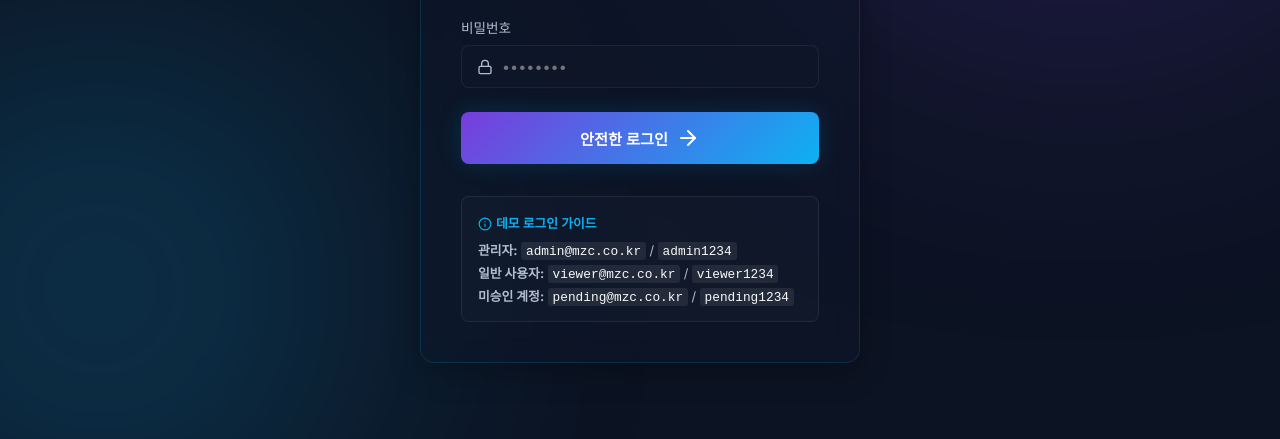
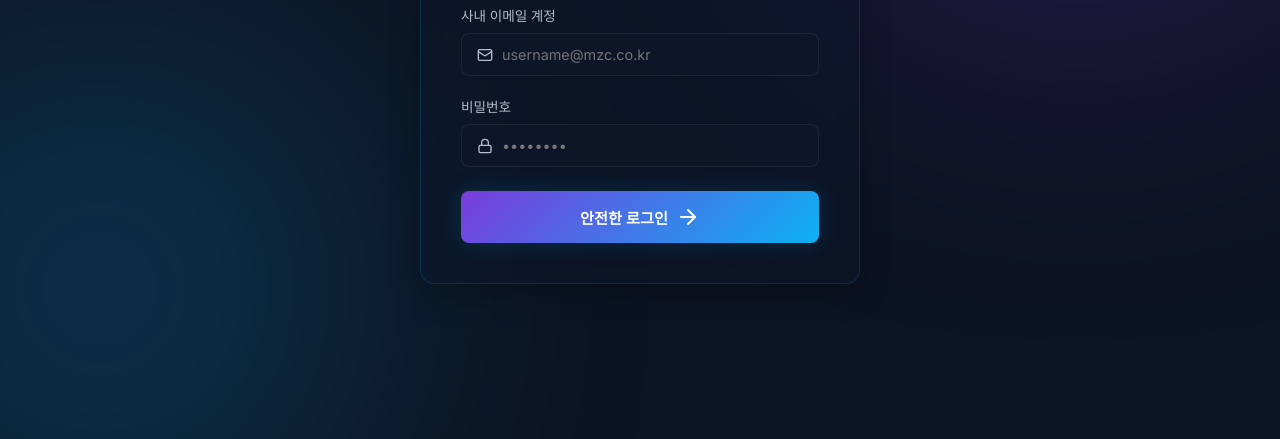
Before and after one commit to ISSU-ai/ai-radar, a website: page login.html in a window 1280 px wide. Shown: the part 361-800 px from the top of the page. Drawn offline with nearby package versions, Linux system fonts and the light colour scheme.

Commit message:
feat: clean old demo users, setup wonzero and admin accounts, and remove demo guide from login page

```diff
--- a/login.html
+++ b/login.html
@@ -134,33 +134,7 @@
       align-items: center;
       gap: 0.5rem;
     }
-    .guide-box {
-      background: rgba(255, 255, 255, 0.02);
-      border: 1px solid var(--card-border);
-      padding: 1rem;
-      border-radius: 8px;
-      margin-top: 2rem;
-      font-size: 0.8rem;
-      color: var(--text-secondary);
-    }
-    .guide-box h4 {
-      color: var(--accent-blue);
-      margin-bottom: 0.5rem;
-      font-weight: 600;
-    }
-    .guide-box ul {
-      list-style-type: none;
-      padding-left: 0;
-      display: flex;
-      flex-direction: column;
-      gap: 0.25rem;
-    }
-    .guide-box code {
-      background: rgba(255, 255, 255, 0.08);
-      padding: 0.1rem 0.3rem;
-      border-radius: 3px;
-      color: var(--text-primary);
-    }
+
   </style>
 </head>
 <body>
@@ -207,14 +181,7 @@
         </button>
       </form>
 
-      <div class="guide-box">
-        <h4><i data-lucide="info" style="width: 14px; height: 14px; display: inline; vertical-align: middle; margin-right: 4px;"></i>데모 로그인 가이드</h4>
-        <ul>
-          <li><strong>관리자:</strong> <code>admin@mzc.co.kr</code> / <code>admin1234</code></li>
-          <li><strong>일반 사용자:</strong> <code>viewer@mzc.co.kr</code> / <code>viewer1234</code></li>
-          <li><strong>미승인 계정:</strong> <code>pending@mzc.co.kr</code> / <code>pending1234</code></li>
-        </ul>
-      </div>
+
     </div>
   </div>
 
```
Also changed, not shown: create_test_users_sql.js (+33 -34 lines).
